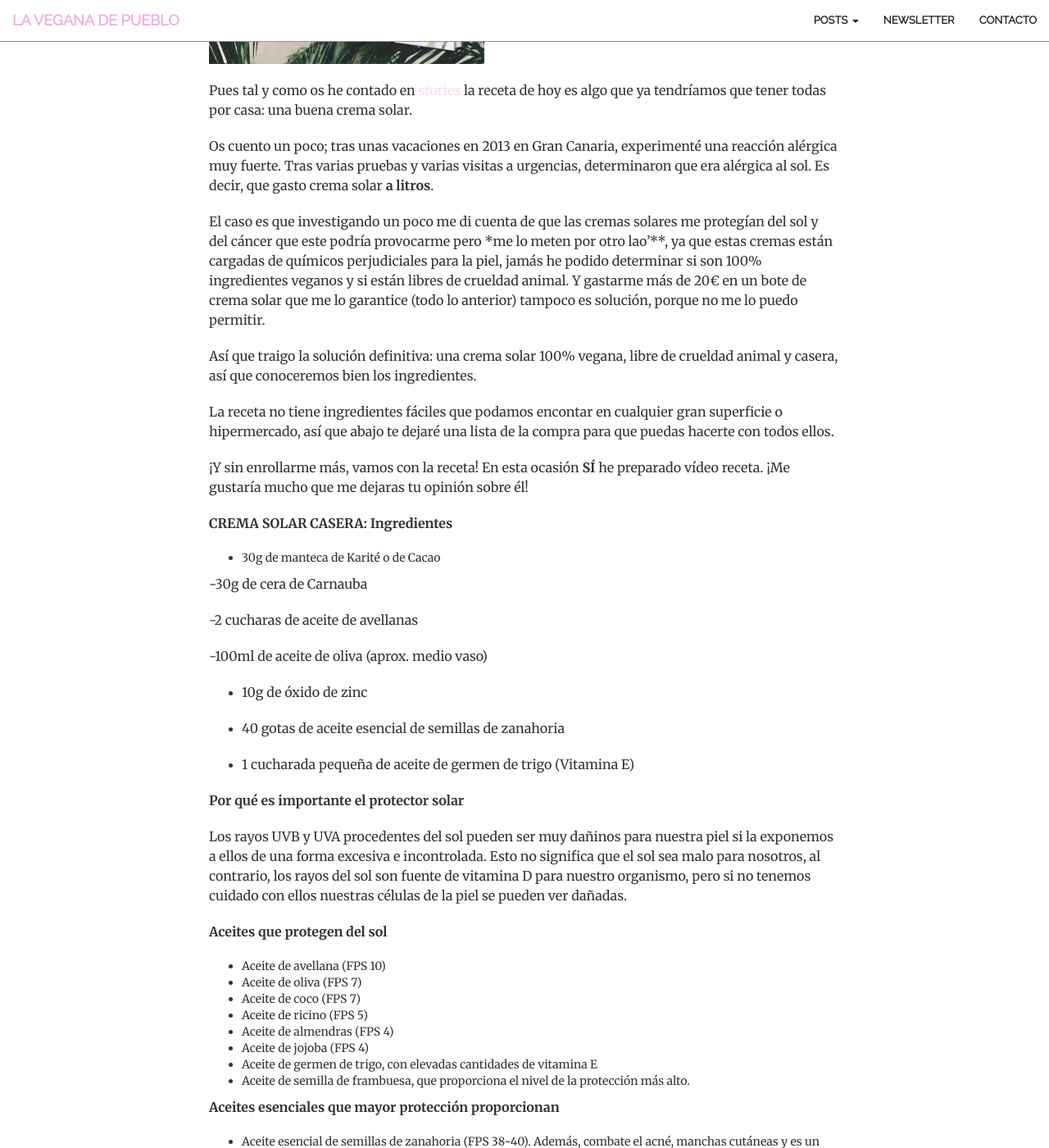
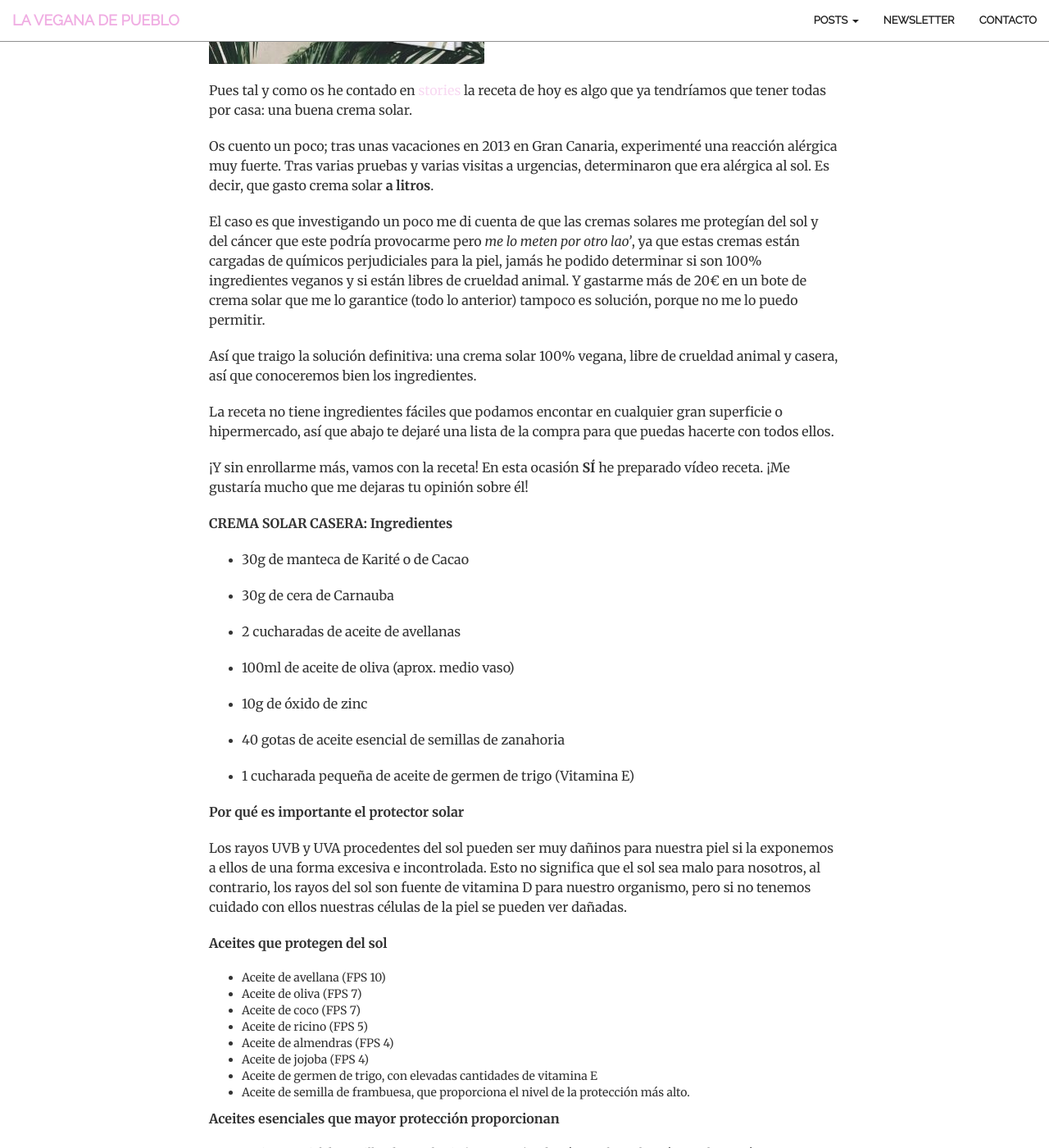
Before and after one commit to juevesanto/juevesanto.github.io, a Jekyll site: the page built from _posts/2019-06-28-crema-solar-casera-y-vegana.md, in a window 1280 px wide and 1400 px high, scrolled down 610 px. Shown: the whole window at 82% size. Built offline with Jekyll 4.4.1, drawn with Linux system fonts in a browser that asks for light colours; nearby versions of some CDN libraries; comment, search, counter and statistics services are not loaded.

Commit message:
Update 2019-06-28-crema-solar-casera-y-vegana.md

```diff
--- a/_posts/2019-06-28-crema-solar-casera-y-vegana.md
+++ b/_posts/2019-06-28-crema-solar-casera-y-vegana.md
@@ -29,7 +29,7 @@ Pues tal y como os he contado  en [stories](https://instagram.com/laveganadepueb
 Os cuento un poco; tras unas vacaciones en 2013 en Gran Canaria, experimenté una reacción alérgica muy fuerte. Tras varias pruebas y varias visitas a urgencias, determinaron que era alérgica al sol. Es decir, que gasto crema solar **a litros**.
 
 
-El caso es que investigando un poco me di cuenta de que las cremas solares me protegían del sol y del cáncer que este podría provocarme pero *me lo meten por otro lao'**, ya que estas cremas están cargadas de químicos perjudiciales para la piel, jamás he podido determinar si son 100% ingredientes veganos y si están libres de crueldad animal. Y gastarme más de 20€ en un bote de crema solar que me lo garantice (todo lo anterior) tampoco es solución, porque no me lo puedo permitir.
+El caso es que investigando un poco me di cuenta de que las cremas solares me protegían del sol y del cáncer que este podría provocarme pero *me lo meten por otro lao'*, ya que estas cremas están cargadas de químicos perjudiciales para la piel, jamás he podido determinar si son 100% ingredientes veganos y si están libres de crueldad animal. Y gastarme más de 20€ en un bote de crema solar que me lo garantice (todo lo anterior) tampoco es solución, porque no me lo puedo permitir.
 
 
 Así que traigo la solución definitiva: una crema solar 100% vegana, libre de crueldad animal y casera, así que conoceremos bien los ingredientes.
@@ -50,13 +50,13 @@ La receta no tiene ingredientes fáciles que podamos encontar en cualquier gran
 - 30g de manteca de Karité o de Cacao
 
 
--30g de cera de Carnauba
+- 30g de cera de Carnauba
 
 
--2 cucharas de aceite de avellanas
+- 2 cucharadas de aceite de avellanas
 
 
--100ml de aceite de oliva (aprox. medio vaso)
+- 100ml de aceite de oliva (aprox. medio vaso)
 
 
 - 10g de óxido de zinc
@@ -138,7 +138,7 @@ El óxido de zinc se usa en una amplia gama de cosméticos y productos de cuidad
 - [Aceite de avellanas](https://amzn.to/2YirsvN)
 
 
-- `[Óxido de zinc](https://amzn.to/2Nu84eC)
+- [Óxido de zinc](https://amzn.to/2Nu84eC)
 
 
 - [Aceite esencial de semillas de zanahoria](https://amzn.to/2XGaj1W)
```
